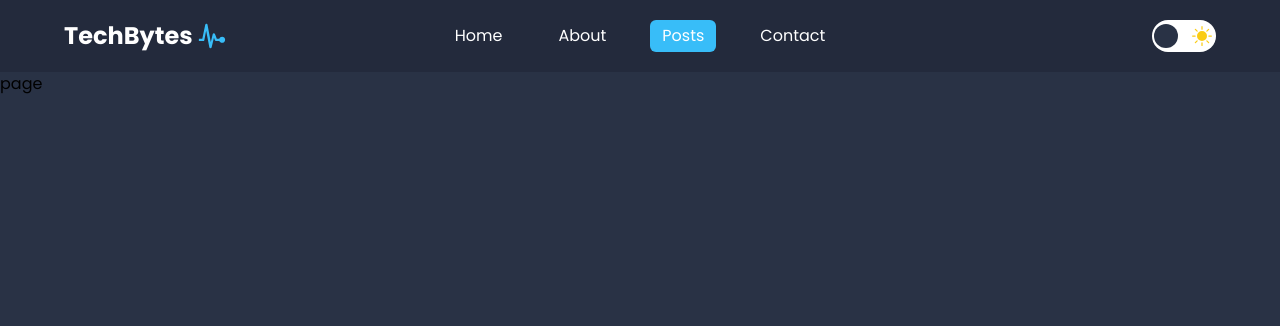
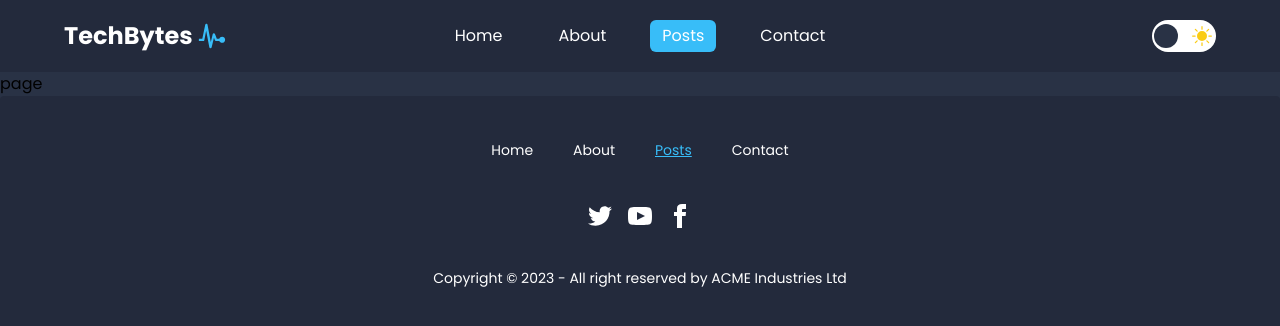
Before and after one commit to JoshMusira/next-adventure, a Next.js app: page /posts in a window 1280 px wide. Shown: the top 326 px of the page. Built offline with nearby package versions, Linux system fonts and the light colour scheme.

Commit message:
feat :create footer

```diff
--- a/app/layout.jsx
+++ b/app/layout.jsx
@@ -1,6 +1,7 @@
 import { Poppins } from 'next/font/google'
 import './globals.css'
 import Navbar from '@/components/Navbar'
+import Footer from '@/components/Footer'
 
 const poppins = Poppins({
   subsets: ['latin'],
@@ -18,6 +19,7 @@
       <body className={`${poppins.className} bg-gray-100 dark:bg-medium overflow-x-hidden`}>
         <Navbar />
         {children}
+        <Footer />
       </body>
     </html >
   )
--- /dev/null
+++ b/components/Footer.jsx
@@ -0,0 +1,69 @@
+"use client";
+import useMenuActive from "../hooks/useMenuActive";
+import LinkItem from "./LinkItem";
+import { Links } from "../constants/links";
+const Footer = () => {
+    return (
+        <footer className="footer footer-center p-10 bg-base-200 text-base-content rounded dark:bg-dark dark:text-white border-t dark:border-none">
+            <nav className="grid grid-flow-col gap-4">
+                {Links.map((link, index) => {
+                    const isActive = useMenuActive(link.route);
+                    return (
+                        <LinkItem
+                            key={index}
+                            route={link.route}
+                            label={link.label}
+                            isActive={isActive}
+                            footer
+                        />
+                    );
+                })}
+            </nav>
+            <nav>
+                <div className="grid grid-flow-col gap-4">
+                    <a>
+                        <svg
+                            xmlns="http://www.w3.org/2000/svg"
+                            width="24"
+                            height="24"
+                            viewBox="0 0 24 24"
+                            className="fill-current"
+                        >
+                            <path d="M24 4.557c-.883.392-1.832.656-2.828.775 1.017-.609 1.798-1.574 2.165-2.724-.951.564-2.005.974-3.127 1.195-.897-.957-2.178-1.555-3.594-1.555-3.179 0-5.515 2.966-4.797 6.045-4.091-.205-7.719-2.165-10.148-5.144-1.29 2.213-.669 5.108 1.523 6.574-.806-.026-1.566-.247-2.229-.616-.054 2.281 1.581 4.415 3.949 4.89-.693.188-1.452.232-2.224.084.626 1.956 2.444 3.379 4.6 3.419-2.07 1.623-4.678 2.348-7.29 2.04 2.179 1.397 4.768 2.212 7.548 2.212 9.142 0 14.307-7.721 13.995-14.646.962-.695 1.797-1.562 2.457-2.549z"></path>
+                        </svg>
+                    </a>
+                    <a>
+                        <svg
+                            xmlns="http://www.w3.org/2000/svg"
+                            width="24"
+                            height="24"
+                            viewBox="0 0 24 24"
+                            className="fill-current"
+                        >
+                            <path d="M19.615 3.184c-3.604-.246-11.631-.245-15.23 0-3.897.266-4.356 2.62-4.385 8.816.029 6.185.484 8.549 4.385 8.816 3.6.245 11.626.246 15.23 0 3.897-.266 4.356-2.62 4.385-8.816-.029-6.185-.484-8.549-4.385-8.816zm-10.615 12.816v-8l8 3.993-8 4.007z"></path>
+                        </svg>
+                    </a>
+                    <a>
+                        <svg
+                            xmlns="http://www.w3.org/2000/svg"
+                            width="24"
+                            height="24"
+                            viewBox="0 0 24 24"
+                            className="fill-current"
+                        >
+                            <path d="M9 8h-3v4h3v12h5v-12h3.642l.358-4h-4v-1.667c0-.955.192-1.333 1.115-1.333h2.885v-5h-3.808c-3.596 0-5.192 1.583-5.192 4.615v3.385z"></path>
+                        </svg>
+                    </a>
+                </div>
+            </nav>
+            <aside>
+                <p>
+                    Copyright © 2023 - All right reserved by ACME
+                    Industries Ltd
+                </p>
+            </aside>
+        </footer>
+    );
+};
+
+export default Footer;
```
